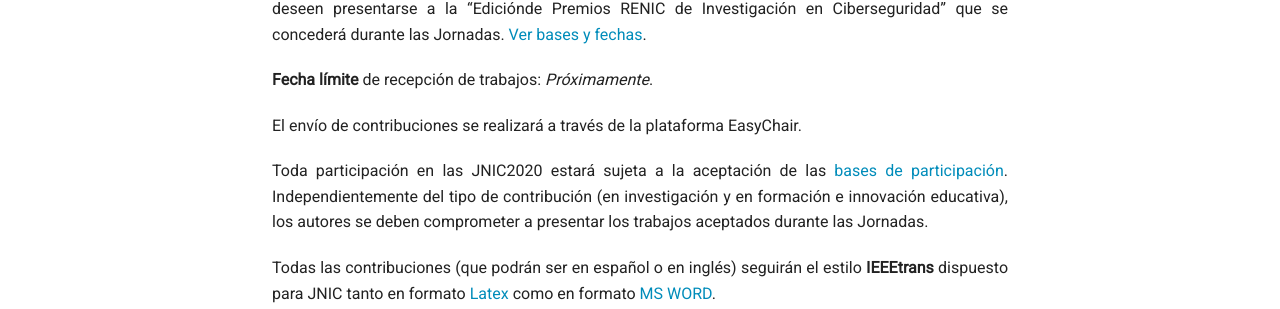
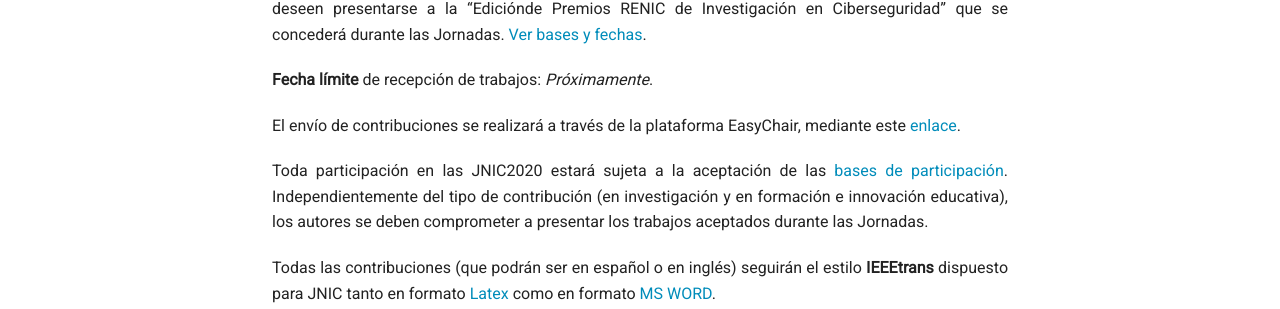
Before and after one commit to jnic2020/jnic2021.github.io, a Jekyll site: the page built from trabajos.md, in a window 1280 px wide. Shown: the part 957-1266 px from the top of the page. Built offline with Jekyll 4.4.1, drawn with Linux system fonts in a browser that asks for light colours; nearby versions of some CDN libraries.

Commit message:
añadido easychair

```diff
--- a/trabajos.md
+++ b/trabajos.md
@@ -23,8 +23,7 @@ Aparte de esto, se considerarán resultados de __TFMs y Tesis Doctorales__ sobre
 
 __Fecha límite__ de recepción de trabajos:  _Próximamente_.
 
-El envío de contribuciones se realizará a través de la plataforma EasyChair.
-<!-- , mediante este [enlace](https://easychair.org/conferences/?conf=jnic2020). -->
+El envío de contribuciones se realizará a través de la plataforma EasyChair, mediante este [enlace](https://easychair.org/conferences/?conf=jnic2021).
 
 Toda participación en las JNIC2020 estará sujeta a la aceptación de las [bases de participación]({{site.url}}/bases).
 Independientemente del tipo de contribución (en investigación y en formación e innovación educativa), los autores se deben comprometer a presentar los trabajos aceptados durante las Jornadas.
```
